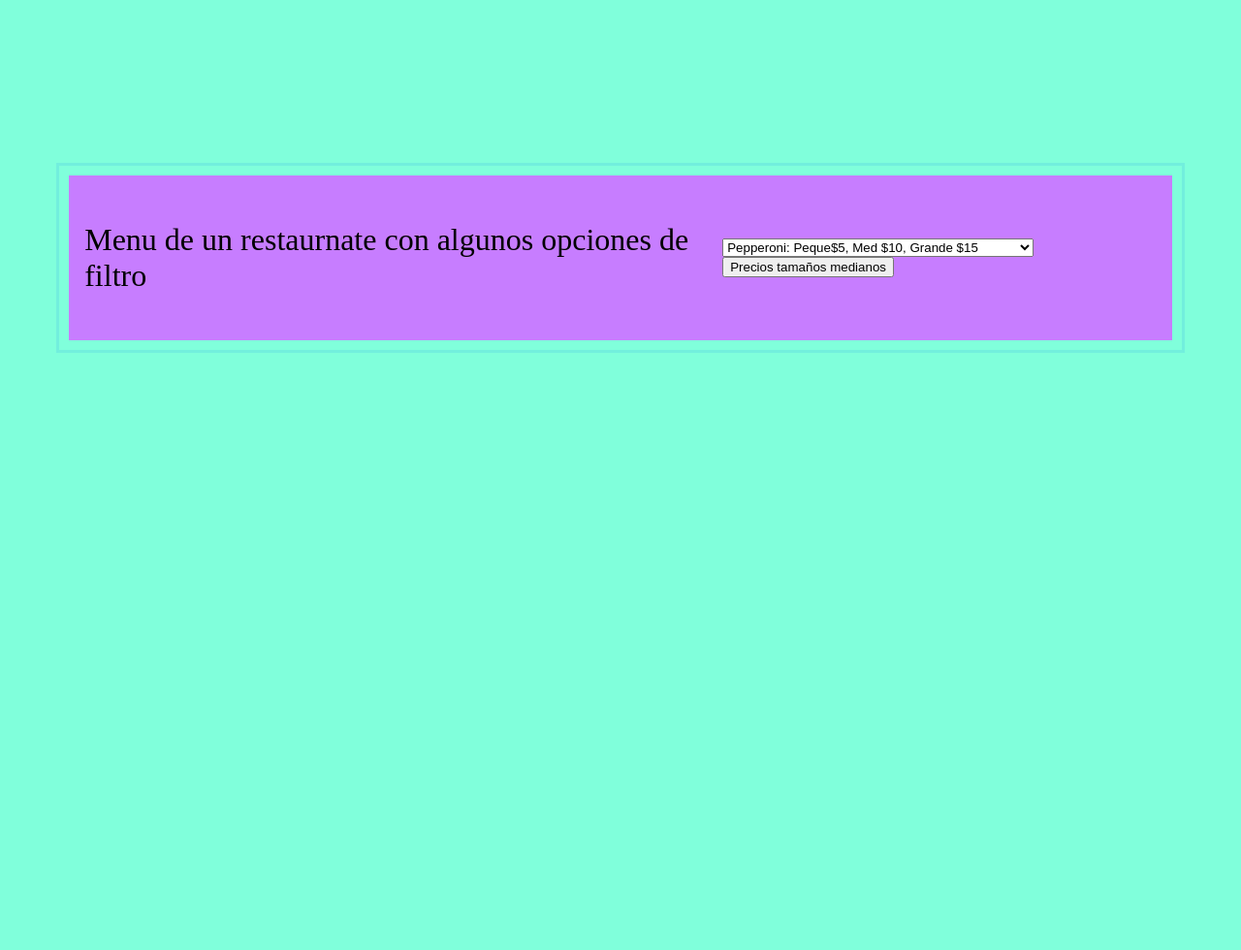
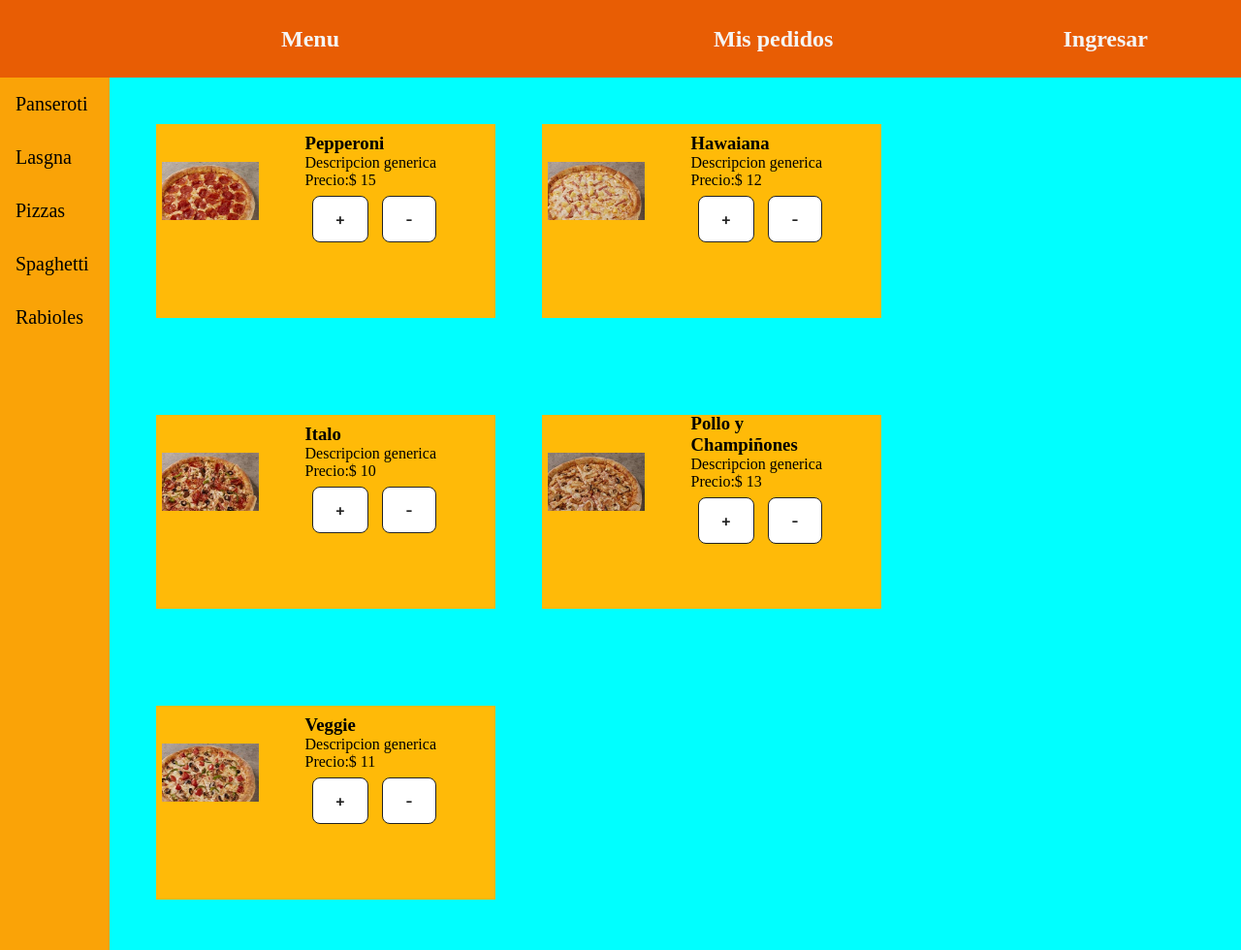
Before and after one commit to jtatan17/JavaScriptCH, a plain HTML site: page index.html in a window 1280 px wide. Shown: the whole page at 97% size. Before the commit the page ends 800 px from the top, so only its background shows below. Drawn offline with Linux system fonts and the light colour scheme.

Commit message:
Carrito Compra Preentrega

```diff
--- a/index.html
+++ b/index.html
@@ -1,39 +1,57 @@
 <!DOCTYPE html>
 <html lang="en">
   <head>
-    <meta charset="UTF-8">
-    <meta http-equiv="X-UA-Compatible" content="IE=edge">
-    <meta name="viewport" content="width=device-width, initial-scale=1.0">
-    <title>Document</title>
-    <link rel=stylesheet href="./style.css" >
+    <meta charset="UTF-8" />
+    <meta http-equiv="X-UA-Compatible" content="IE=edge" />
+    <meta name="viewport" content="width=device-width, initial-scale=1.0" />
+    <title>PIzzeria italo</title>
+    <link rel="stylesheet" href="./style.css" />
   </head>
   <body>
+    <main>
+      <nav>
+        <h5 class="menu">Menu</h5>
+        <div class="navoptions">
+          <div>
+            <h5 class="navElement">Mis pedidos</h5>
+          </div>
+          <div>
+            <h5 class="navElement">Ingresar</h5>
+          </div>
+        </div>
+      </nav>
+      <section>
+        <div class="sidebar">
+          <ul id="opciones-menu">
+            <li class="listelement">Panseroti</li>
+            <li class="listelement">Lasgna</li>
+            <li class="listelement">Pizzas</li>
+            <li class="listelement">Spaghetti</li>
+            <li class="listelement">Rabioles</li>
+          </ul>
+        </div>
+        <div id="main-container">
           <!--
-    <h1>Bienvenido al desafio entregable #1</h1>
-
-    <div class="divPrincipal">
-        <select name="lista" id="lista">
-        </select>
-
-        <button id="IngresarProd">Ingresa Producto</button>
-        <button id="vaciarCarrito">vaciar Carrito</button>
-        <button id="finalizarCompra">Finalizar finalizarCompra</button>
+              <div class="card">
+            <div class="imagecontainer">
+              <img class="pizzaimg" src="Images/Veggie.jpg" />
+            </div>
+            <div class="card-footer">
+              <div class="card-description">
+                <h3>Pepperoni</h3>
+                <p>Piiza deliciosa de pepperoni</p>
+                <p>Precio:$15</p>
+              </div>
+              <div class="card-interaction">
+                <button id="addButton" class="button-23">+</button>
+                <button id="removeButton" class="button-23">-</button>
+              </div>
             </div>
              -->
-
-    <section id="mainContainer">
-        <div class="container">
-            <p>
-                Menu de un restaurnate con algunos opciones de filtro
-            </p>
-            <div class="divPrincipal">
-                <select name="lista" id="lista">
-                </select>
-                <button id="FiltrarPrecio">Precios tamaños medianos</button>
-                <div name = "filtro" id="filtro"> </div>
           </div>
         </div>
       </section>
+    </main>
   </body>
   <script src="main.js"></script>
 </html>
--- a/main.js
+++ b/main.js
@@ -43,7 +43,7 @@ vaciarCarrito.onclick = () => {
 }
 finalizarCompra.onclick = () => console.log(carrito);
 
-*/
+
 
 let productosArray = [];
 
@@ -87,10 +87,12 @@ productosArray.forEach((elemento) => {
   optionProd.setAttribute("id", `${elemento.id}`);
   selectProd.append(optionProd);
 });
+*/
 
+/*
 let preciosMedianos = [];
-/* for (let i = 0; i < productosArray.length; i++)
-  preciosMedianos.push(productosArray[i].precios.medium); */
+for (let i = 0; i < productosArray.length; i++)
+  preciosMedianos.push(productosArray[i].precios.medium);
 const resultadoFiltro = document.getElementById("filtro");
 const botonIngresar = document.getElementById('FiltrarPrecio');
 botonIngresar.onclick = () => {
@@ -122,3 +124,83 @@ let pizzaEP = () => {
   return pizzas.filter((pizza) => (pizza.prices.medium >= 12))
 }
 */
+const menu = [
+  {
+    id:1,
+    img: 'Images/Pepperoni.jpg',
+    nombre: "Pepperoni",
+    precio: 15,
+    desc: "Descripcion generica"
+  },
+  {
+    id:2,
+    img: 'Images/Hawaiana.jpg',
+    nombre: "Hawaiana",
+    precio: 12,
+    desc: "Descripcion generica"
+  },
+  {
+    id:3,
+    img: 'Images/Italo.jpg',
+    nombre: "Italo",
+    precio: 10,
+    desc: "Descripcion generica"
+  },
+  {
+    id:4,
+    img: 'Images/PolloChamp.jpg',
+    nombre: "Pollo y Champiñones",
+    precio: 13,
+    desc: "Descripcion generica"
+  },{
+    id:5,
+    img: 'Images/Veggie.jpg',
+    nombre: "Veggie",
+    precio: 11,
+    desc: "Descripcion generica"
+  }
+];
+
+const mainContainer = document.getElementById('main-container');
+
+const addToCart = (prodId) => {
+  const item = menu.find((prod) => prod.id === prodId)
+  carrito.push(item)
+}
+
+let carrito = [];
+
+
+menu.forEach((product) => {
+  const div =document.createElement('div')
+  div.classList.add('card')
+  div.innerHTML =
+  `
+  <div class="imagecontainer">
+  <img class="pizzaimg" src= ${product.img} alt=""
+  </div>
+  <div class="card-footer">
+    <div class="card-description">
+    <h3>${product.nombre}</h3>
+    <p>${product.desc}</p>
+    <p>Precio:$ ${product.precio}</p>
+    </div>
+    <div class="card-interaction">
+      <button id="addButton" class="button-23">+</button>
+      <button id="removeButton" class="button-23">-</button>
+    </div>
+  </div>
+  `;
+  mainContainer.appendChild(div);
+  const addButton = document.getElementById('addButton');
+  addButton.addEventListener('click', () => {
+    addToCart(product.id);
+  })
+});
+
+
+
+console.log(carrito);
+
+/*${product.id}
+${product.id}*/
--- a/style.css
+++ b/style.css
@@ -1,31 +1,135 @@
-body {
-background-color: #80ffdb;
-display: flex;
-align-items: center;
-justify-items: center;
+* {
+    margin: 0;
+    padding: 0;
+    box-sizing: border-box;
+  }
+
+nav {
+    flex-direction: row;
+    background-color: #E85D04;
+    height: 5rem;
+    display: flex;
+    width: 100%;
 }
 
-#mainContainer {
-    display: flex;
-    margin: auto;
-    width: 90%;
-    border: 3px solid #72efdd;
-    padding: 10px;
-    margin-top: 10rem;
-    justify-content: center;
-    align-items: center;
+h5 {
+    font-size: x-large;
+    color: whitesmoke;
 }
-
-.container {
-    width: 100%;
-    height: 100%;
-    background-color: #c77dff;
+.menu {
+    width: 50%;
     display: flex;
     justify-content: center;
     align-items: center;
 }
 
-p {
+.navoptions {
+    margin: auto;
+    width: 35%;
+    display: flex;
+    justify-content: space-between;
+    align-items: center;
+}
+
+section {
+    display: flex;
+    height: 900px;
+    background-color: aqua;
+}
+
+.sidebar {
+    background-color: #FAA307;
+    width: 15%;
+    height: auto;
+}
+
+#opciones-menu li {
+    display: block;
+    height: 100%;
+    width: 100%;
+    font-size: 20px
+}
+
+.listelement {
     padding: 1rem;
-    font-size: xx-large;
 }
+
+#main-container {
+    display: flex;
+    flex-wrap: wrap;
+}
+
+.card {
+    background-color: #FFBA08;
+    width: 350px;
+    height: 200px;
+    /*height: 300px;*/
+    margin-top: 3rem;
+    padding: 3rem;
+    margin-left: 3rem;
+}
+
+.imagecontainer{
+    width: 100%;
+    height: 40%;
+    display: flex;
+    justify-content: center;
+    align-items: center;
+}
+.pizzaimg {
+    width: 100px;
+    height: 60px;
+}
+.card-footer{
+    flex-direction: column;
+    padding: 0rem 3rem;
+}
+
+.card-interaction {
+    display: flex;
+}
+
+
+/* CSS */
+.button-23 {
+  background-color: #FFFFFF;
+  border: 1px solid #222222;
+  border-radius: 8px;
+  box-sizing: border-box;
+  color: #222222;
+  cursor: pointer;
+  display: inline-block;
+  font-family: Circular,-apple-system,BlinkMacSystemFont,Roboto,"Helvetica Neue",sans-serif;
+  font-size: 16px;
+  font-weight: 600;
+  line-height: 20px;
+  margin: 7px;
+  outline: none;
+  padding: 13px 23px;
+  position: relative;
+  text-align: center;
+  text-decoration: none;
+  touch-action: manipulation;
+  transition: box-shadow .2s,-ms-transform .1s,-webkit-transform .1s,transform .1s;
+  user-select: none;
+  -webkit-user-select: none;
+  width: auto;
+}
+
+.button-23:focus-visible {
+  box-shadow: #222222 0 0 0 2px, rgba(255, 255, 255, 0.8) 0 0 0 4px;
+  transition: box-shadow .2s;
+}
+
+.button-23:active {
+  background-color: #F7F7F7;
+  border-color: #000000;
+  transform: scale(.96);
+}
+
+.button-23:disabled {
+  border-color: #DDDDDD;
+  color: #DDDDDD;
+  cursor: not-allowed;
+  opacity: 1;
+}
```
Also changed, not shown: Images/Hawaiana.jpg (added), Images/Italo.jpg (added), Images/Pepperoni.jpg (added), Images/PolloChamp.jpg (added), Images/Veggie.jpg (added). Lines whose indentation alone changed are shown as unchanged.
